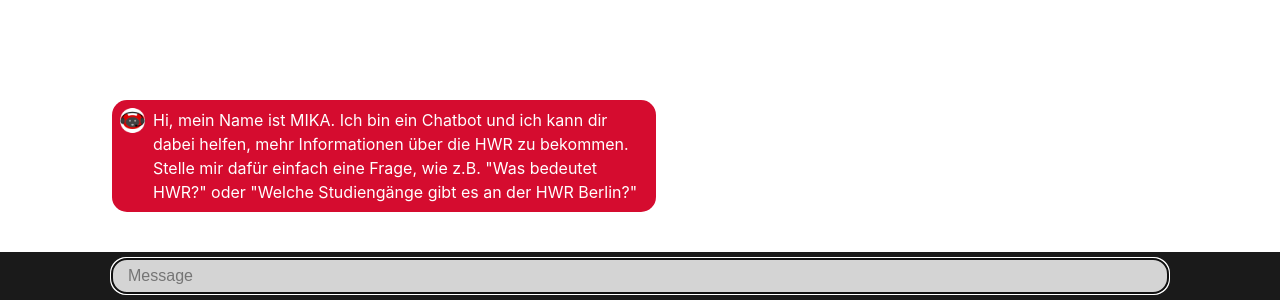
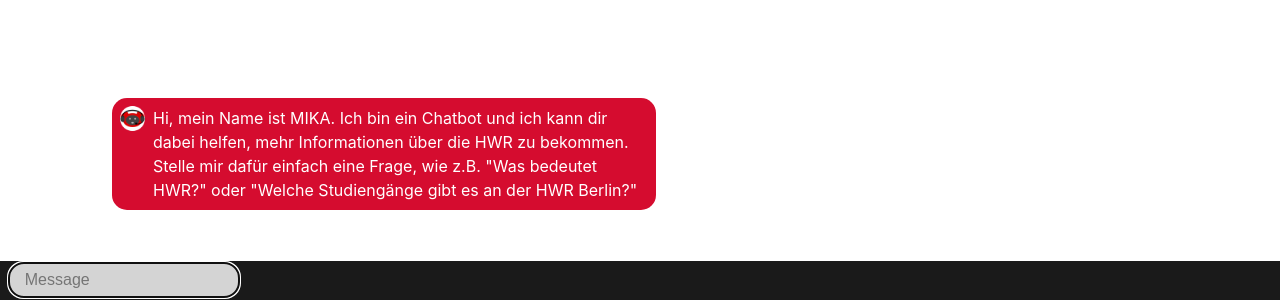
Before and after one commit to hwr-chatbot/Rasa-chatroom-react, a React (Vite) app: page / in a window 1280 px wide. Shown: the part 500-800 px from the top of the page. Built offline with nearby package versions, Linux system fonts and the light colour scheme.

Commit message:
added help-popup with some example questions

```diff
--- a/src/components/Chat.css
+++ b/src/components/Chat.css
@@ -11,28 +11,30 @@
 .chatview-container {
 	padding: 2rem calc(10% - 1rem) 0.5rem calc(10% - 1rem);
 	overflow-y: auto;
+	height: 90%;
 }
 
 .chatinput-container {
-    /* position: fixed;
-    bottom: 0;
-    left: 50%; */
-    /* transform: translateX(-50%); */
 	width: 100%;
 	background-color: #1a1a1a;
-    height: 3rem;
-    display: flex;
+	height: 50px;
+	display: grid;
+	grid-template-columns: auto 80% auto;
+	justify-items: center;
 	align-items: center;
-    justify-content: center;
 }
 
 /* .container1 {
 	align-self: center;
 	color: white;
 	display: flex;
-    width: 80%;
+	width: calc(100% - 2 * (10% - 1rem));
+	padding-left: calc(10% - 1rem);
+	padding-right: calc(10% - 1rem);
+	min-height: 40px;
 	justify-content: space-between;
 	padding-bottom: 0.2em;
+	margin-bottom: 0.5em;
 }
 
 .container1 > div {
@@ -43,4 +45,5 @@
 	align-content: center;
 	justify-content: center;
 	flex-wrap: wrap;
+	overflow-y: auto;
 } */
```
Lines whose indentation alone changed are shown as unchanged.
